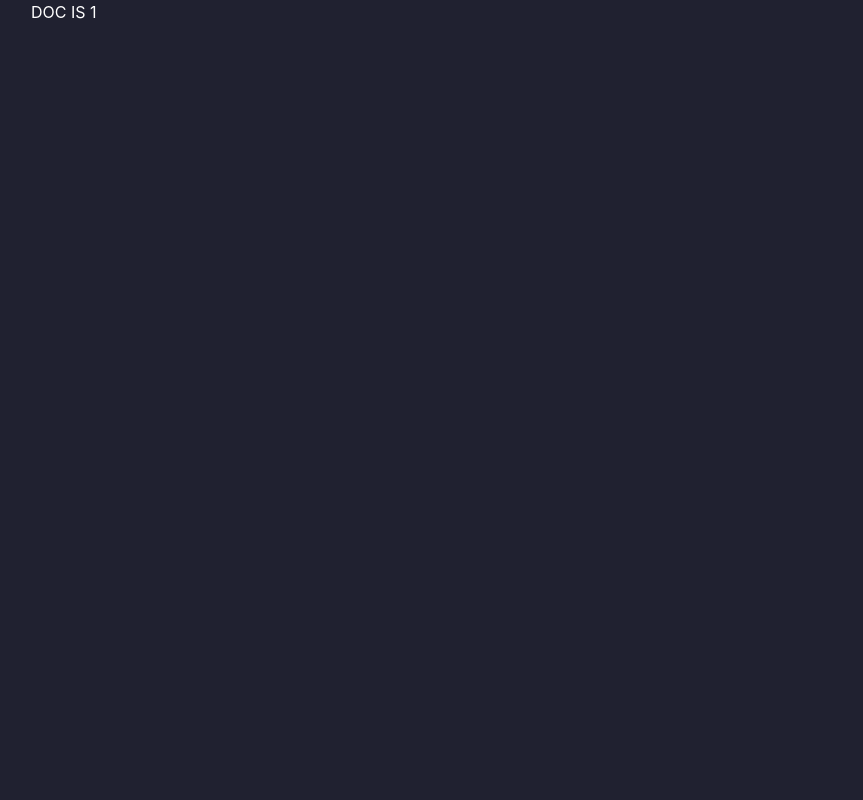
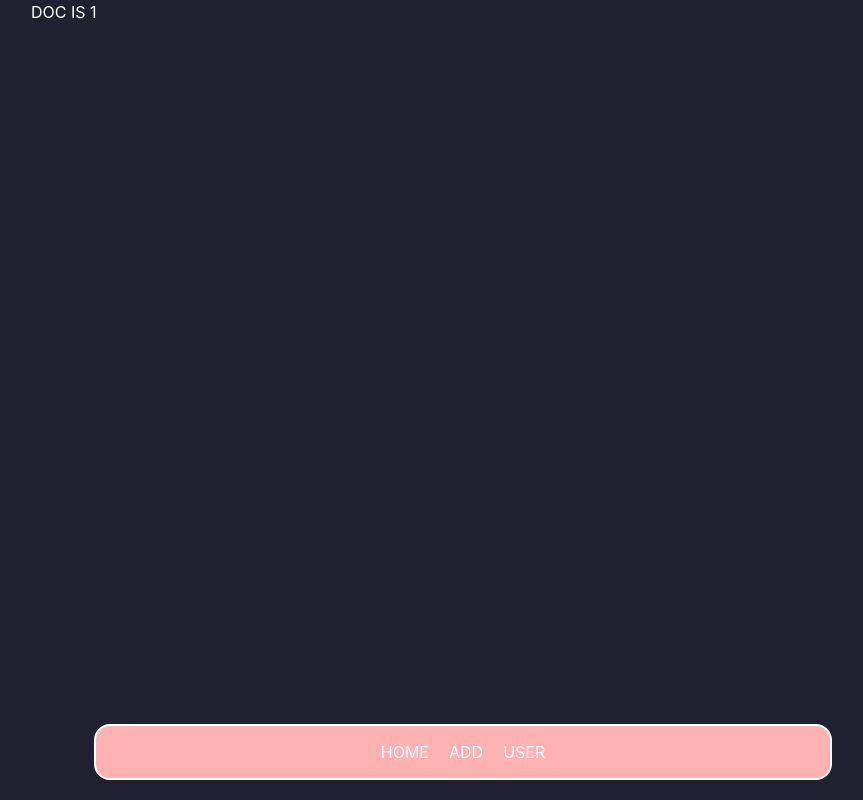
Before and after one commit to Stef-Lev/doc-keeper, a Next.js app: page /document/1 in a window 1280 px wide. Shown: the whole page, without its empty margins (177-1040 px from the left). Built offline with nearby package versions, Linux system fonts and the light colour scheme.

Commit message:
The commit adds a Footer component to the main App component, updates global CSS styling for the body element by removing the universal selector, and also updates global styles and configuration options.

```diff
--- /dev/null
+++ b/components/Footer.js
@@ -0,0 +1,30 @@
+import { Box } from "@chakra-ui/react";
+const Footer = () => {
+  return (
+    <Box
+      position="fixed"
+      display="flex"
+      justifyContent="center"
+      bottom="5"
+      w="100%"
+      h="56px"
+    >
+      <Box
+        borderRadius="16px"
+        backgroundColor="red.200"
+        border="2px solid white"
+        display="flex"
+        justifyContent="center"
+        alignItems="center"
+        gap="20px"
+        w={{ base: "92%", sm: "80%", md: "600px", lg: "738px" }}
+      >
+        <Box>HOME</Box>
+        <Box>ADD</Box>
+        <Box>USER</Box>
+      </Box>
+    </Box>
+  );
+};
+
+export default Footer;
--- a/pages/_app.js
+++ b/pages/_app.js
@@ -1,6 +1,7 @@
 import Head from "next/head";
 import "../public/globalStyles.css";
 import theme from "../theme";
+import Footer from "../components/Footer";
 import { ChakraProvider, Container } from "@chakra-ui/react";
 
 function MyApp({ Component, pageProps }) {
@@ -13,6 +14,7 @@ function MyApp({ Component, pageProps }) {
         <Container maxW="4xl" color="white">
           <Component {...pageProps} />
         </Container>
+        <Footer />
       </ChakraProvider>
     </>
   );
--- a/public/globalStyles.css
+++ b/public/globalStyles.css
@@ -1,4 +1,4 @@
-* {
+/* body {
   background-color: rgb(32, 33, 48);
   color: white;
-}
+} */
--- a/theme.js
+++ b/theme.js
@@ -1,10 +1,20 @@
 import { extendTheme } from "@chakra-ui/react";
 
+const config = {
+  initialColorMode: "dark",
+  useSystemColorMode: false,
+};
+
 const theme = extendTheme({
+  config: { initialColorMode: "dark", useSystemColorMode: false },
+  styles: {
+    global: {
+      body: { bg: "rgb(32, 33, 48)", color: "white" },
+    },
+  },
   colors: {
     brand: {
       100: "#f7fafc",
-      // ...
       900: "#1a202c",
     },
   },
```
